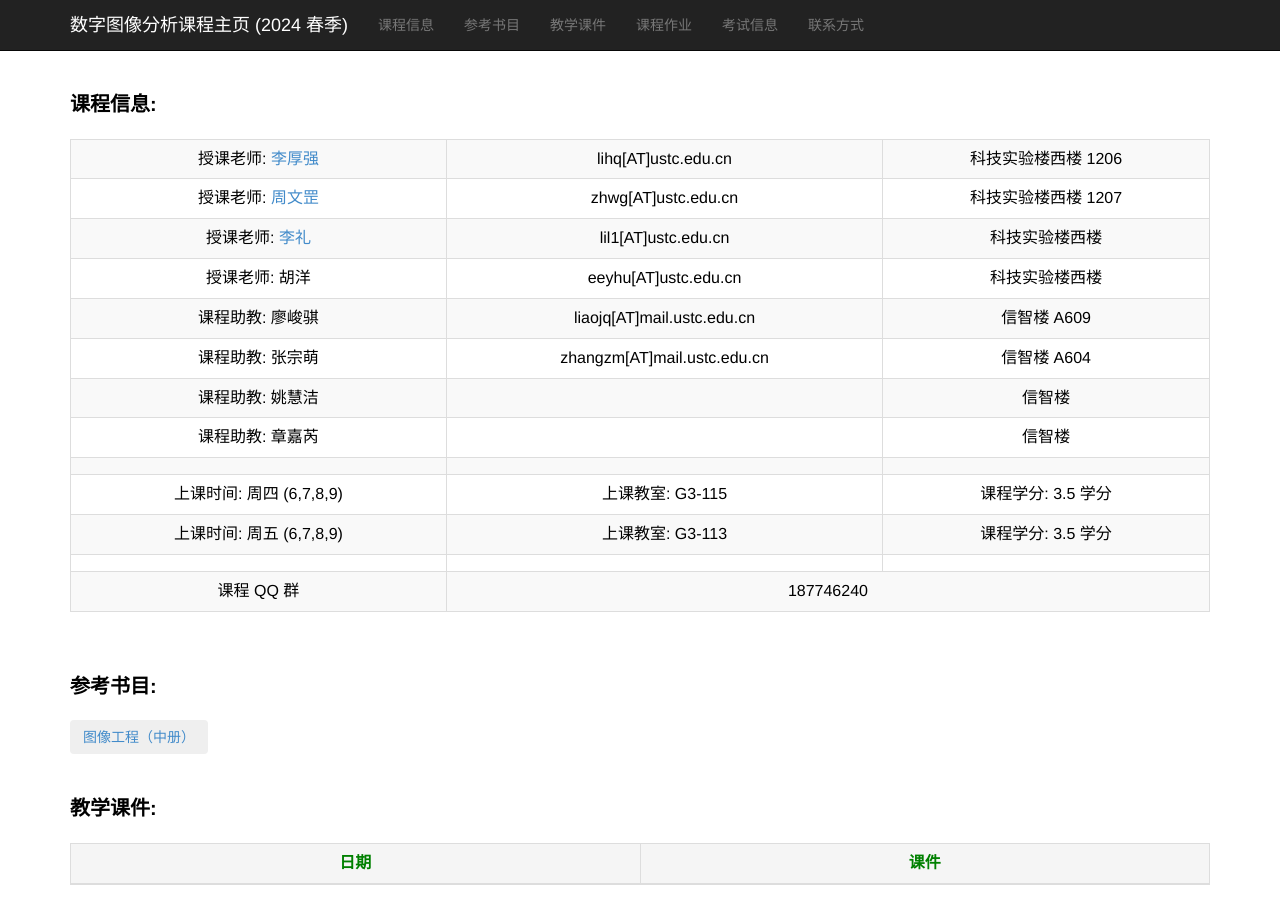
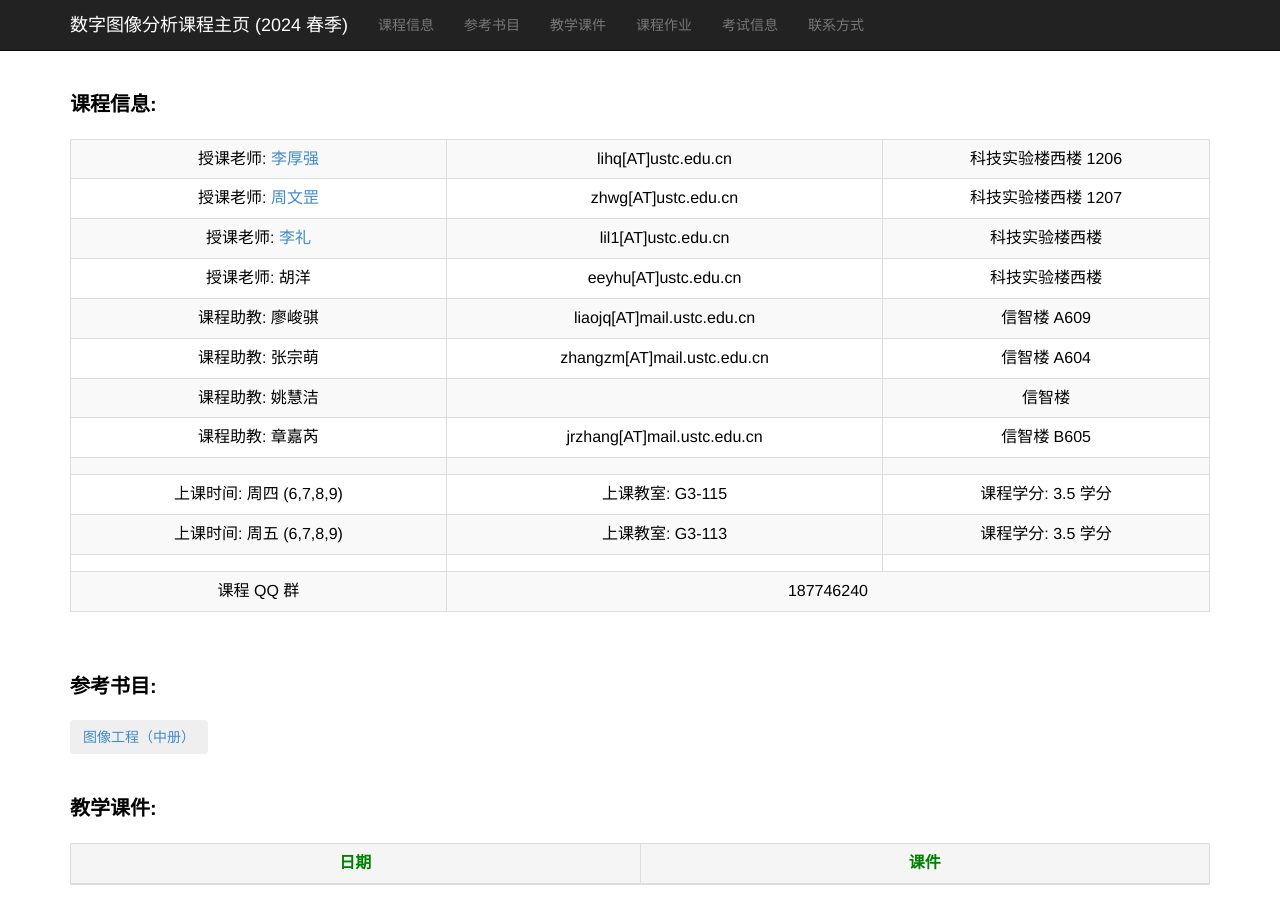
Before and after one commit to ustc-dia/ustc-dia.github.io, a Jekyll site: the page index.html, which Jekyll copies as it is, in a window 1280 px wide and 900 px high. Built offline with Jekyll 4.4.1, drawn with Linux system fonts in a browser that asks for light colours.

Commit message:
Update course information

```diff
--- a/index.html
+++ b/index.html
@@ -114,8 +114,8 @@
 
                 <tr>
                     <td width="33%">课程助教: 章嘉芮</a></td>
-                    <td> </td>
-                    <td>信智楼</td>
+                    <td>jrzhang[AT]mail.ustc.edu.cn</td>
+                    <td>信智楼 B605</td>
                     <!-- <td width="20%"></td> -->
                 </tr>
 
```
